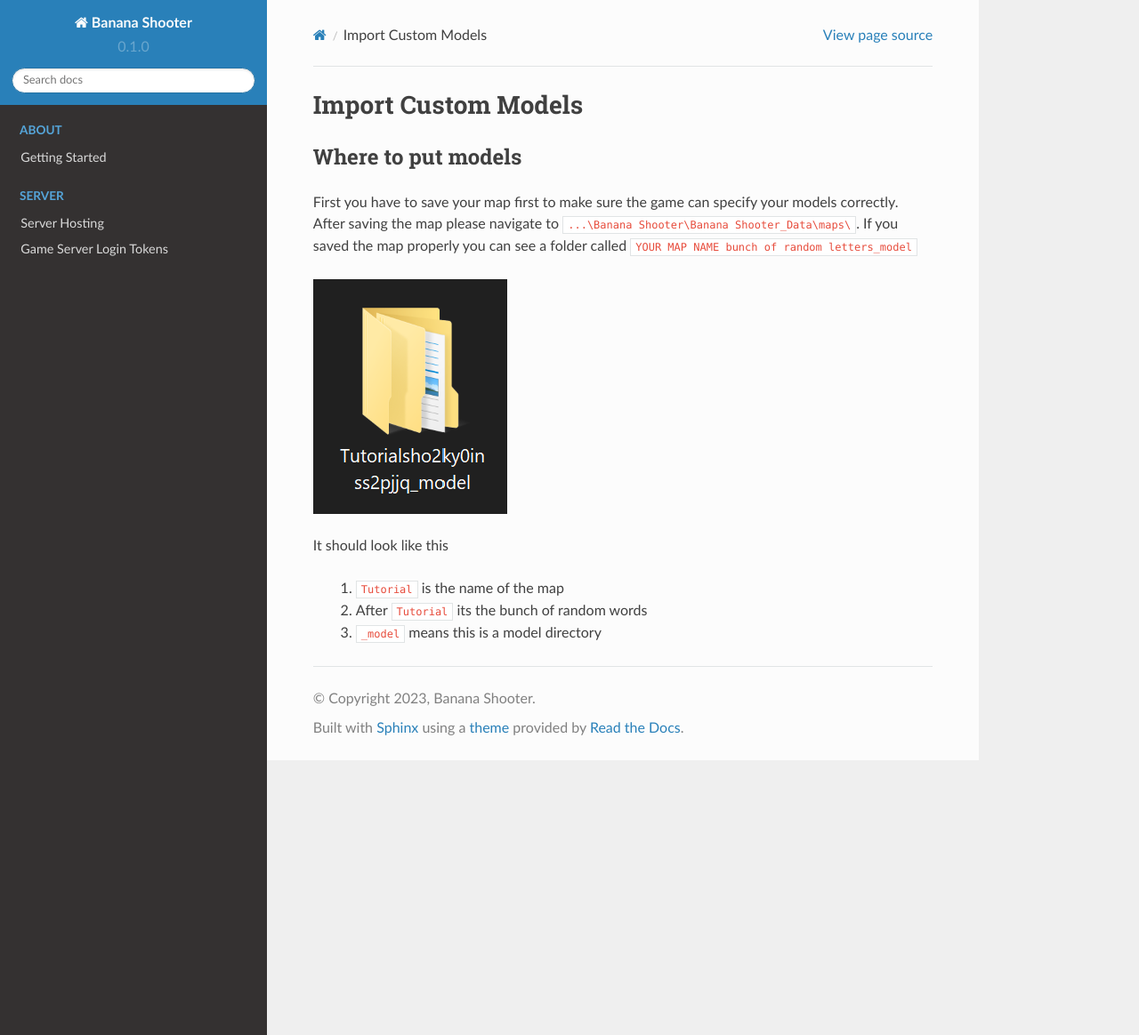
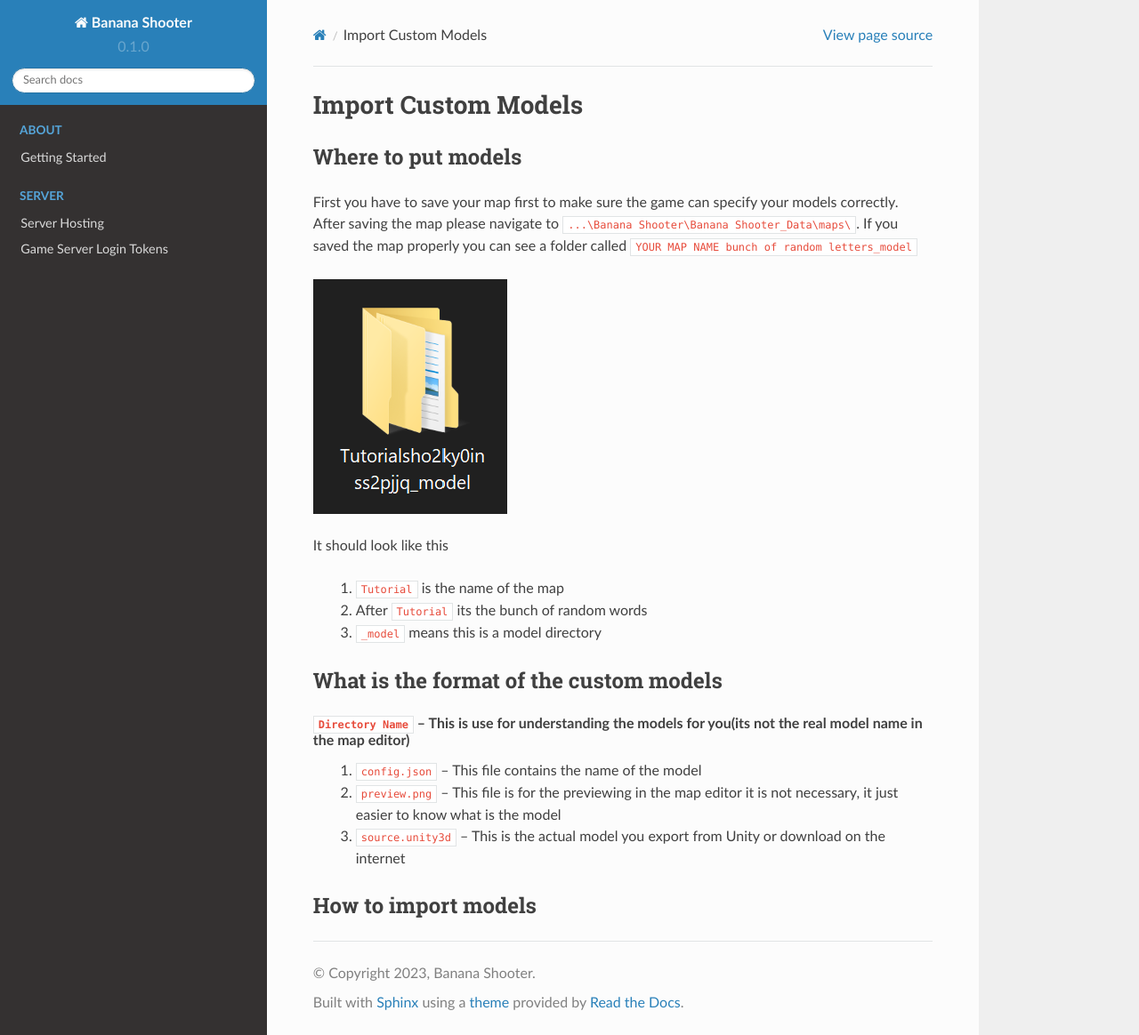
Before and after one commit to CodingDaniel1/bs-docs, a Sphinx documentation site: the page built from docs/source/map-editor/import-custom-models.rst, in a window 1280 px wide and 1164 px high. Shown: the whole window at 89% size. Built offline with Sphinx 7.4.7 and the Read the Docs theme 2.0.0, drawn with Linux system fonts in a browser that asks for light colours; pages that are not in the unit, such as notebooks, are missing from menus.

Commit message:
Update import-custom-models.rst

```diff
--- a/docs/source/map-editor/import-custom-models.rst
+++ b/docs/source/map-editor/import-custom-models.rst
@@ -14,3 +14,14 @@
   1. ``Tutorial`` is the name of the map
   2. After ``Tutorial`` its the bunch of random words
   3. ``_model`` means this is a model directory
+
+What is the format of the custom models
+--------------------------------------------
+
+``Directory Name`` -- This is use for understanding the models for you(its not the real model name in the map editor)
+  1. ``config.json`` -- This file contains the name of the model
+  2. ``preview.png`` -- This file is for the previewing in the map editor it is not necessary, it just easier to know what is the model
+  3. ``source.unity3d`` -- This is the actual model you export from Unity or download on the internet
+
+How to import models
+-------------------------------------
```
